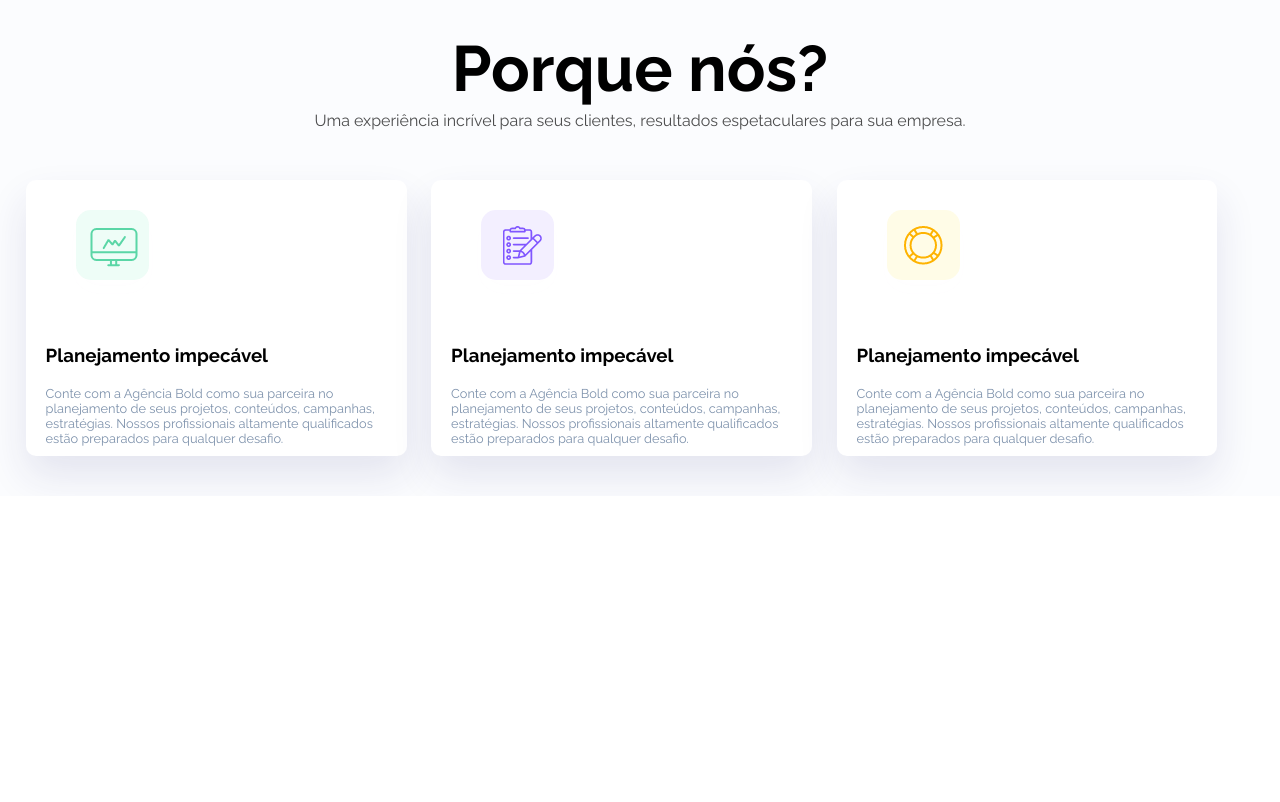
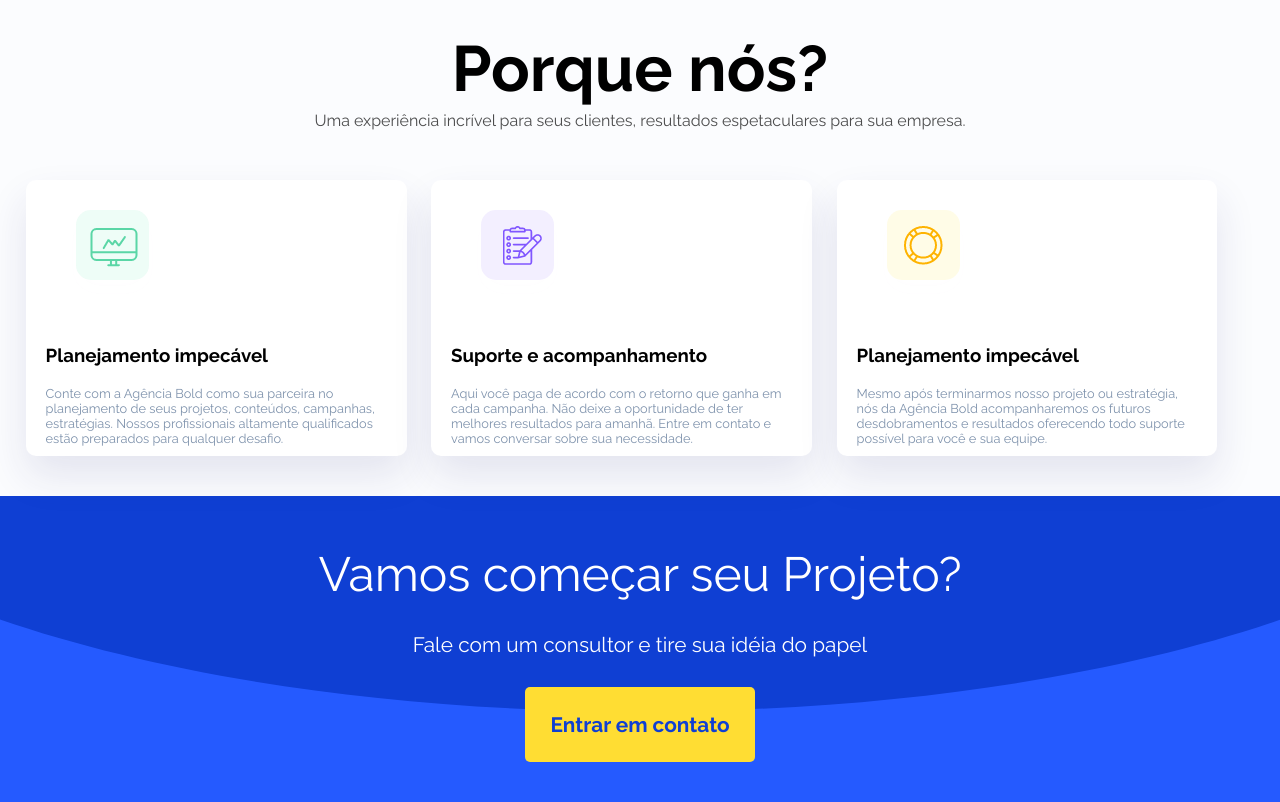
Before and after one commit to GustavoRRSilva/agenciaBold, a plain HTML site: page index.html in a window 1280 px wide. Shown: the part 1206-2008 px from the top of the page. Before the commit the page ends 1702 px from the top, so only its background shows below. Drawn offline with Linux system fonts and the light colour scheme.

Commit message:
fim da parte 3 do projeto

```diff
--- /dev/null
+++ b/css/cta.css
@@ -0,0 +1,38 @@
+.cta{
+    background-image: url("/assets/bannerImg.svg");
+    padding: 40px 10px;
+    min-height: 200px;
+    background-size: cover;
+    background-position: center;
+    text-align: center;
+}
+
+.cta h2,
+.cta h4 {
+    font-weight: normal;
+    margin: 10px 0;
+}
+.cta h2{
+    font-size: 3rem;
+}
+.cta h4{
+    font-size: 1.3rem;
+}
+.cta a {
+    display: inline-block;
+    background-color: #FFDD33;
+    padding: 25px;
+    border-radius: 5px;
+    color: #0F3FD3;
+    text-decoration: none;
+    font-weight: bold;
+    font-size: 1.3rem;
+    margin-top: 10px;
+}
+.infos{
+    display: flex;
+    flex-direction: column;
+    align-items: center;
+    justify-content: center;
+    gap: 10px;
+}
--- a/index.html
+++ b/index.html
@@ -13,6 +13,7 @@
     <link rel="stylesheet" href="css/mockup.css">
     <link rel="stylesheet" href="css/marcas.css">
     <link rel="stylesheet" href="css/porqueNos.css">
+    <link rel="stylesheet" href="css/cta.css">
     <title>Agencia Bold</title>
   </head>
   <body>
@@ -64,17 +65,27 @@
           </div>
           <div class="boxDiferenciais">
             <img src="assets/planejamentoIcon.png" alt="icone de planejamento">
-            <h3>Planejamento impecável</h3>
-            <p>Conte com a Agência Bold como sua parceira no planejamento de seus projetos, conteúdos, campanhas, estratégias. Nossos profissionais altamente qualificados estão preparados para qualquer desafio.</p>
+            <h3>Suporte e acompanhamento</h3>
+            <p>Aqui você paga de acordo com o retorno que ganha em cada campanha. Não deixe a oportunidade de ter melhores resultados para amanhã. Entre em contato e vamos conversar sobre sua necessidade.</p>
           </div>
           <div class="boxDiferenciais">
             <img src="assets/suporteIcon.png" alt="icone de planejamento">
             <h3>Planejamento impecável</h3>
-            <p>Conte com a Agência Bold como sua parceira no planejamento de seus projetos, conteúdos, campanhas, estratégias. Nossos profissionais altamente qualificados estão preparados para qualquer desafio.</p>
+            <p>Mesmo após terminarmos nosso projeto ou estratégia, nós da Agência Bold acompanharemos os futuros desdobramentos e resultados oferecendo todo suporte possível para você e sua equipe.</p>
           </div>
         </div>
       </div><!--center-->
     </section><!--porqueNos-->
+
+    <section class="cta">
+
+        <div class="infos">
+          <h2>Vamos começar seu Projeto?</h2>
+          <h4>Fale com um consultor e tire sua idéia do papel</h4>
+          <a href="#">Entrar em contato</a>
+        </div>
+
+    </section><!--cta-->
     <script
       src="https://kit.fontawesome.com/297d890292.js"
       crossorigin="anonymous"
```
Also changed, not shown: assets/bannerImg.svg (added).
